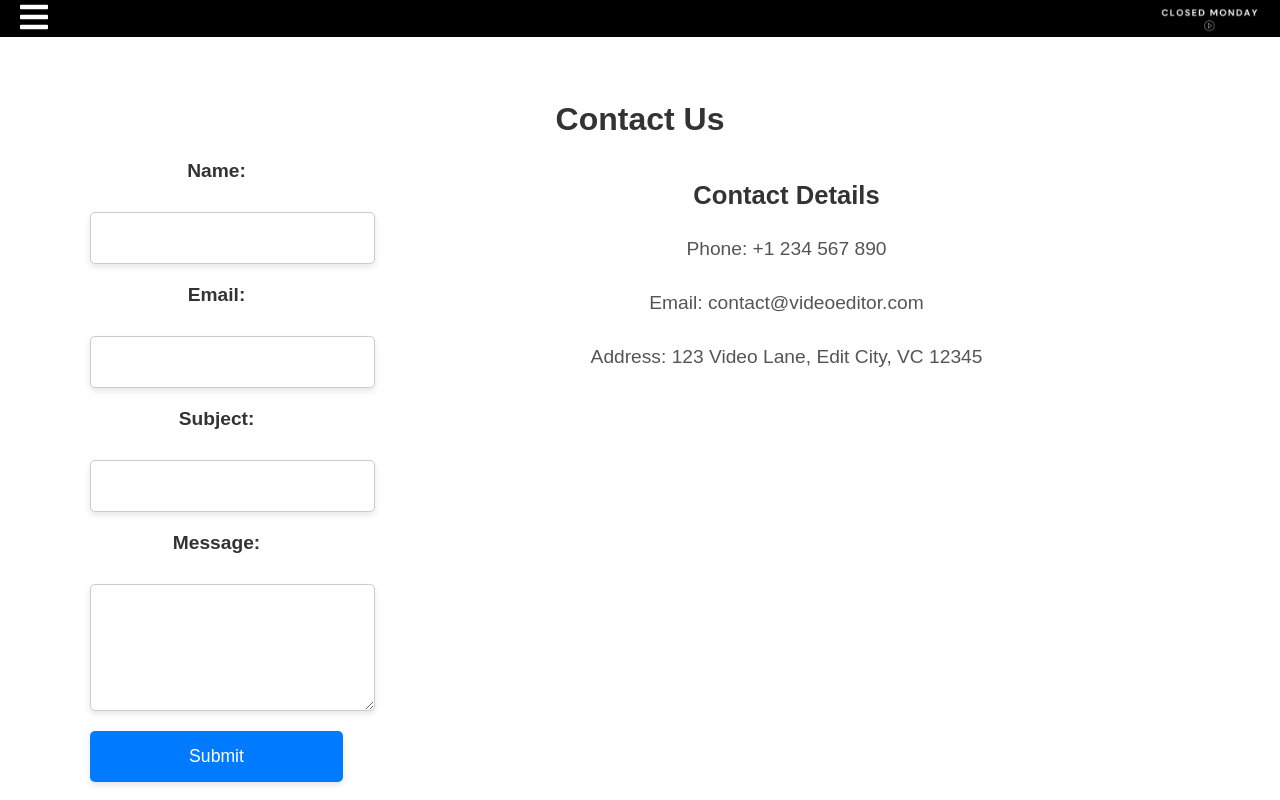
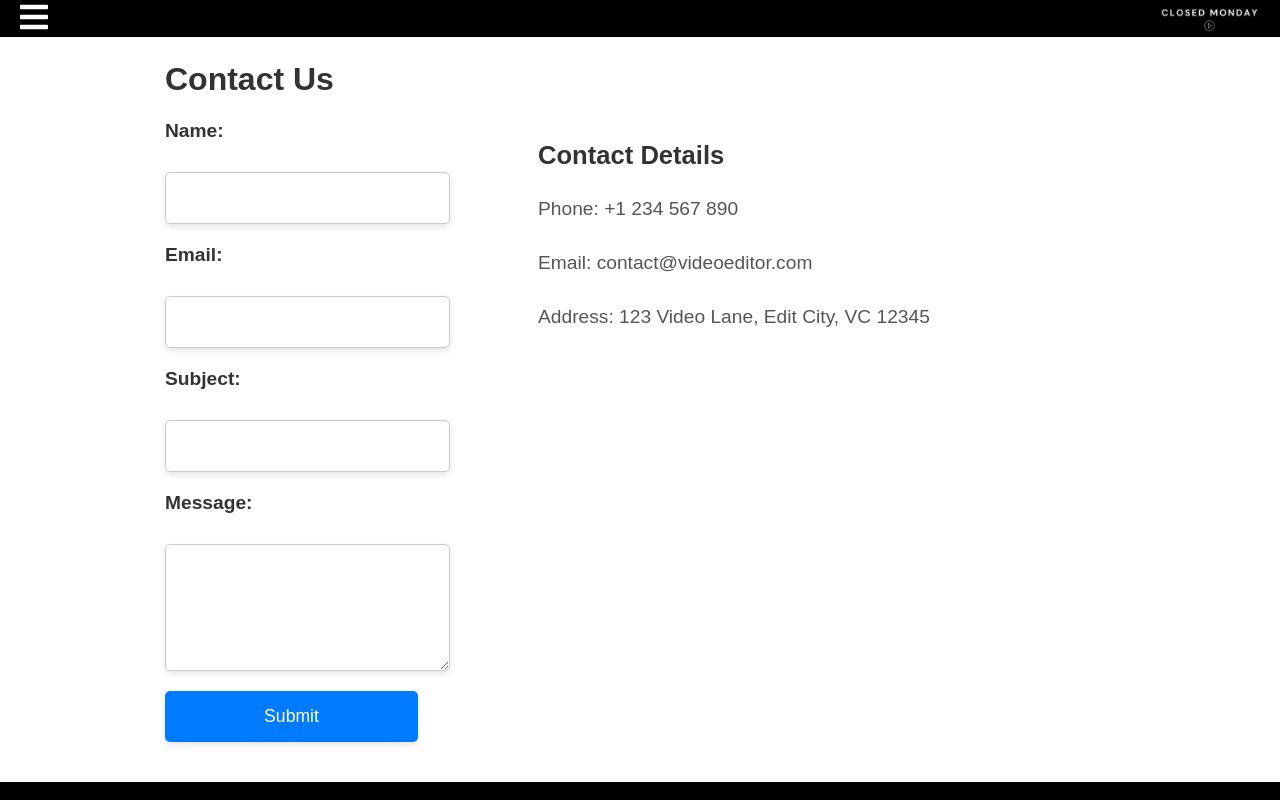
Before and after one commit to pciongoli/closed-monday1, a React (Create React App) app: page /contact in a window 1280 px wide. Shown: the top 800 px of the page. Built offline with nearby package versions, Linux system fonts and the light colour scheme; a small style sheet from the web is missing.

Commit message:
styling updates for contact and portfolio page

```diff
--- a/src/styles/ContactPage.css
+++ b/src/styles/ContactPage.css
@@ -1,9 +1,8 @@
 /* ContactPage.css */
 .contact {
-   padding: 80px 20px;
-   max-width: 1100px;
+   padding: 40px 40px;
+   max-width: 950px;
    margin: 0 auto;
-   text-align: center;
 }
 
 .contact-content {
@@ -18,6 +17,7 @@
    display: flex;
    flex-direction: column;
    gap: 20px;
+   margin-right: 80px;
 }
 
 .contact-form label {
--- a/src/styles/PortfolioPage.css
+++ b/src/styles/PortfolioPage.css
@@ -4,6 +4,8 @@
    font-family: Arial, sans-serif;
    padding: 30px 40px;
    color: #333;
+   max-width: 950px;
+   margin: 0 auto; /* centers the block horizontally */
 }
 
 .filters {
```
